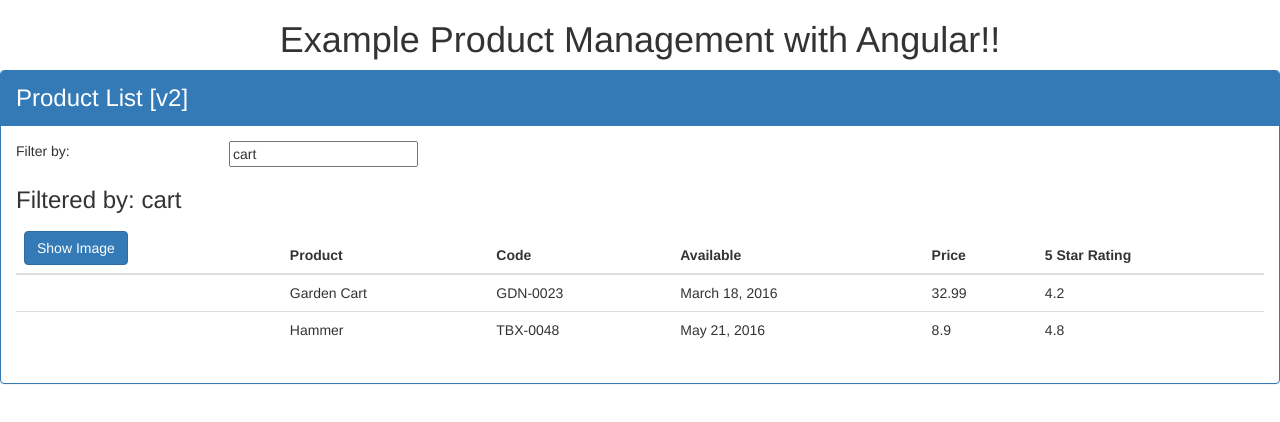
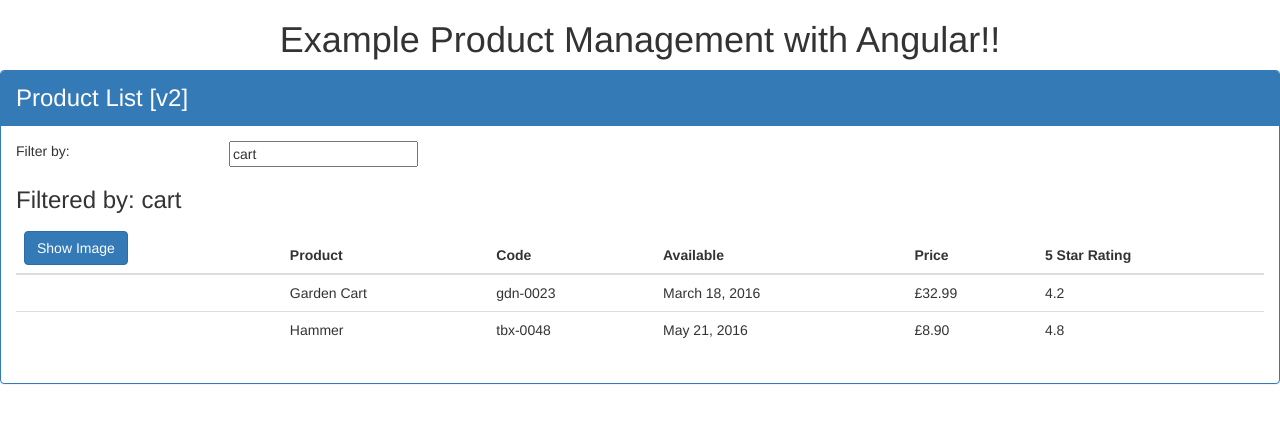
Before and after one commit to Krz-Aramis/Angular-GettingStarted, an Angular app: page / in a window 1280 px wide. Shown: the top 422 px of the page. Built offline with nearby package versions, Linux system fonts and the light colour scheme.

Commit message:
Use pipes to display data and ensure price are in GBP

```diff
--- a/src/app/products/product-list.component.html
+++ b/src/app/products/product-list.component.html
@@ -47,9 +47,9 @@
               >
             </td>
             <td>{{product.productName}}</td>
-            <td>{{product.productCode}}</td>
+            <td>{{product.productCode | lowercase }}</td>
             <td>{{product.releaseDate}}</td>
-            <td>{{product.price}}</td>
+            <td>{{product.price | currency:'GBP':true:'1.2-2' }}</td>
             <td>{{product.starRating}}</td>
           </tr>
         </tbody>
```
